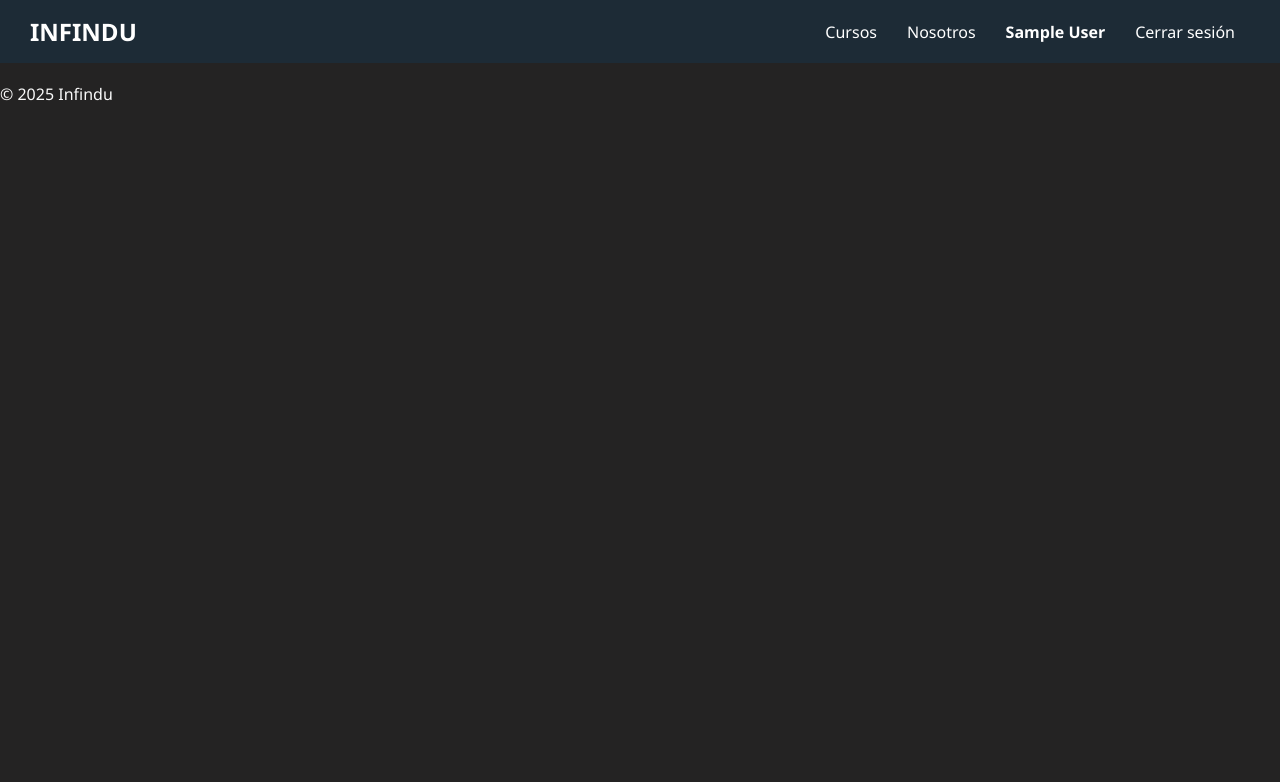
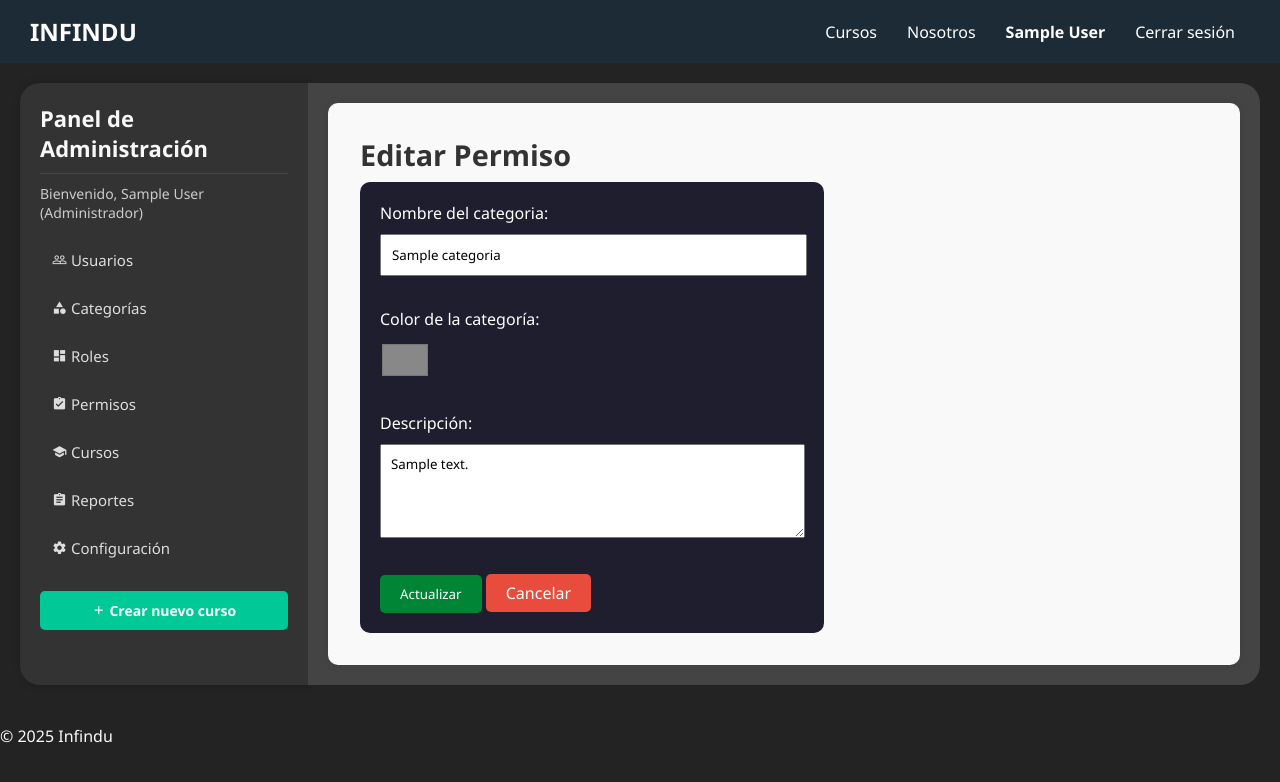
Before and after one commit to abdiasc/infindu, a PHP site: template resources/views/categorias/editar.php in a window 1280 px wide. Shown: the top 782 px of the page. Run offline with PHP 8.4, Linux system fonts and the light colour scheme; the visitor is signed in with stand-in values (Sample User, id 1); the template is opened without the code that fills it: most values are stand-ins (such as "Sample title", 1, 10 or a date in 2020); some web fonts are replaced.

Commit message:
mejorando categorias

```diff
--- a/resources/views/categorias/editar.php
+++ b/resources/views/categorias/editar.php
@@ -0,0 +1,23 @@
+<div class="contenido">
+    <?php include __DIR__ . '/../partials/sidebar-admin.php'; ?>
+
+    <div class="panel">
+        <div class="admin-usuarios">
+            <h2>Editar Permiso</h2>
+            <form class="frm-create" action="/categorias/actualizar/<?= $categoria['id'] ?>" method="POST">
+                <label for="nombre">Nombre del categoria:</label><br>
+                <input type="text" id="nombre" name="nombre" value="<?= htmlspecialchars($categoria['nombre']) ?>" required><br><br>
+
+                <label for="color">Color de la categoría:</label><br>
+                <input type="color" id="color" value="<?= htmlspecialchars($categoria['color']) ?>"  name="color" required><br><br>
+
+                <label for="descripcion">Descripción:</label><br>
+                <textarea id="descripcion" name="descripcion" rows="4" cols="50"><?= htmlspecialchars($categoria['descripcion']) ?></textarea><br><br>
+
+                <button type="submit">Actualizar</button>
+                <a class="btn-cancelar" href="/admin/permisos" >Cancelar</a>
+            </form>
+        </div>
+    </div>
+</div>
+</div>
--- a/resources/views/categorias/index.php
+++ b/resources/views/categorias/index.php
@@ -4,7 +4,7 @@
 <div class="panel">
         <div class="admin-usuarios">
             <h2>Gestion de categorias</h2>
-            <a href="/categorias/crear" style="display:inline-block; margin-bottom: 10px; background:#28a745; color:white; padding:5px 10px; text-decoration:none; border-radius:5px;"><span class="icon-add"></span> Nuevo Permiso</a>
+            <a href="/categorias/crear" style="display:inline-block; margin-bottom: 10px; background:#28a745; color:white; padding:5px 10px; text-decoration:none; border-radius:5px;"><span class="icon-add"></span> Nueva categoria</a>
 
             <table class="tabla-usuarios">
                 <thead style="background-color: #f8f8f8;">
```
Also changed, not shown: app/Controllers/CategoriaController.php (+8 -6 lines), app/Models/Categorias.php (+27 -4 lines).
